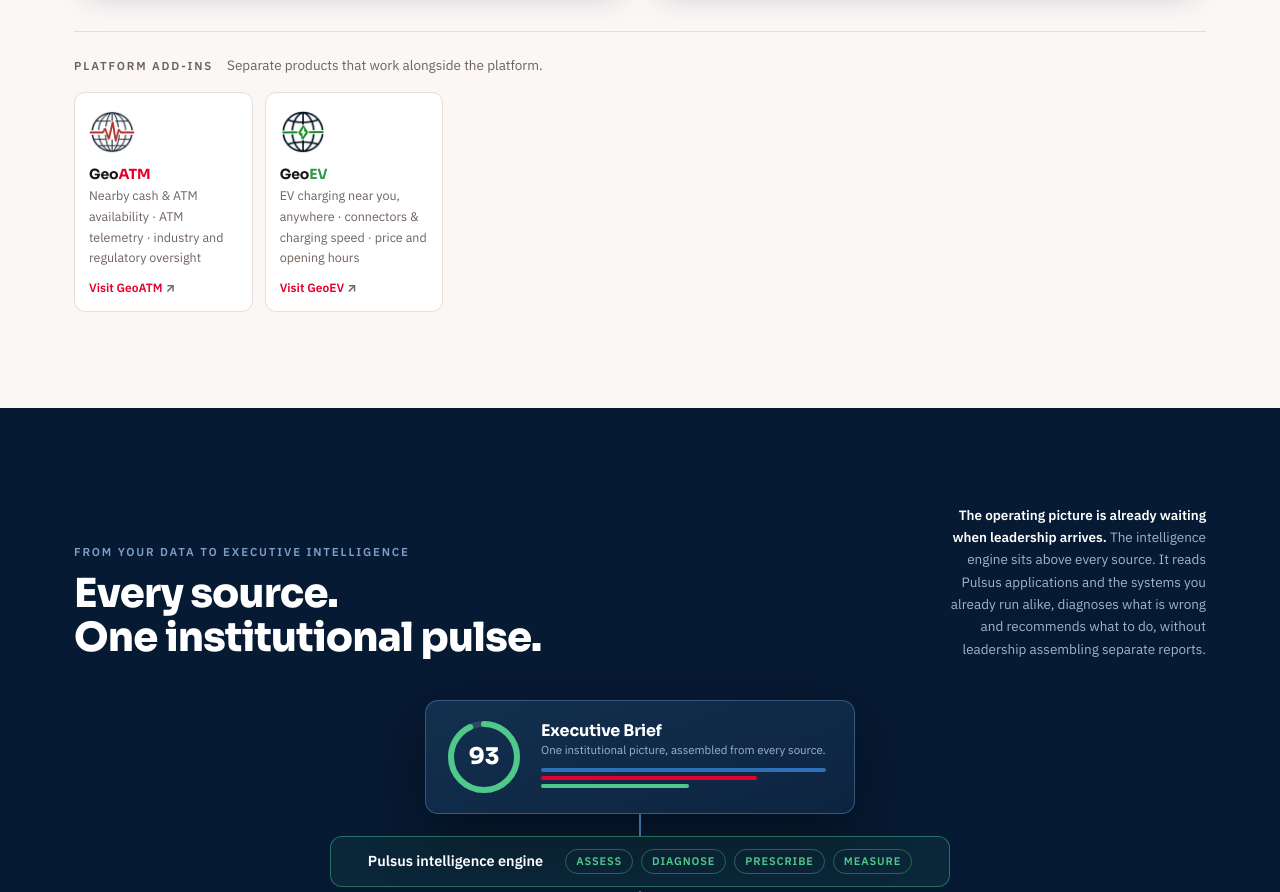
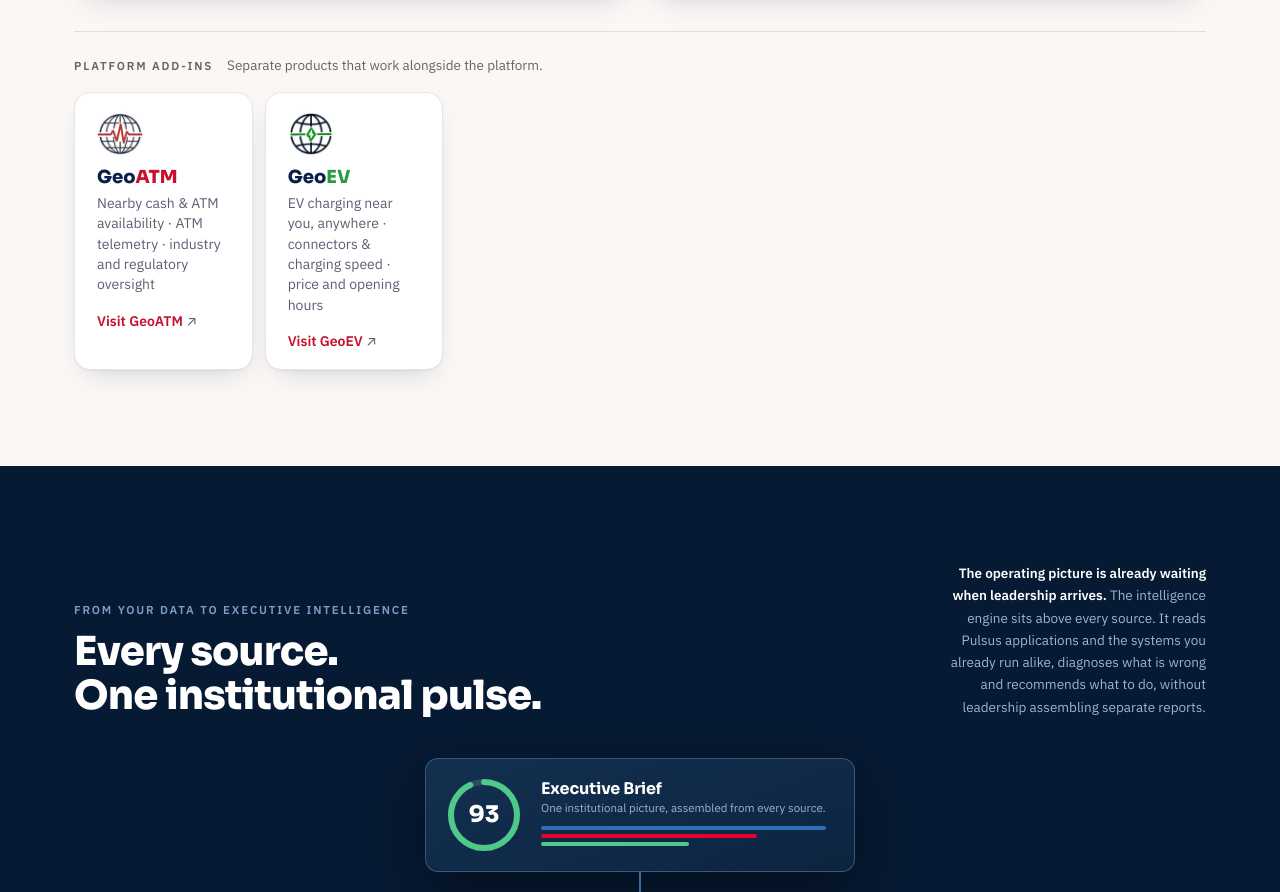
Before and after one commit to n1kk1andie/Pulsus-about, a plain HTML site: page index.html in a window 1280 px wide. Shown: the part 4354-5246 px from the top of the page. Drawn offline with Linux system fonts and the light colour scheme; animation ran at ten frames a second.

Commit message:
Home add-ins: GeoATM and GeoEV cards carry the same weight as Platform and Explore
Co-Authored-By: Claude Opus 5.5 <noreply@anthropic.com>
Claude-Session: https://claude.ai/code/session_01Uwm6ZkpR3p9E4rJsdbscVQ

```diff
--- a/index.html
+++ b/index.html
@@ -262,6 +262,15 @@ header{position:sticky;top:0;z-index:50;background:rgba(13,21,54,.96);backdrop-f
    GeoATM's "ATM" in red and GeoEV's "EV" in green, as in their own logos. */
 .cap .ic img.geo{width:46px;height:46px;padding:0;border:0;background:none;border-radius:0}
 .cap b .atm,.cap b .ev{display:inline;font:inherit;margin:0;padding:0}.cap b .atm{color:var(--red)}.cap b .ev{color:#2f9a45}
+/* The add-in cards carry the same weight as Pulsus Platform's and Explore's cards above:
+   the same card, name type, description and link styles (assets/clusters.css .cl-base). */
+.caps.addins .cap{padding:18px 22px;border:1px solid #e3e6ee;border-radius:16px;
+  box-shadow:0 1px 2px rgba(11,31,77,.06),0 12px 30px -14px rgba(11,31,77,.22)}
+.caps.addins .cap b{font:800 18px/1.2 var(--sora);color:#0B1F4D;letter-spacing:0}
+.caps.addins .cap b .atm{color:#C8102E}
+.caps.addins .cap span{font:400 14px/1.45 var(--plex);color:#5a6072;margin-top:4px}
+.caps.addins .cap .more{font:700 14px/1.2 var(--plex);color:#C8102E;margin-top:12px}
+.caps.addins .cap b span{display:inline;font:inherit;margin:0}.caps.addins .cap b .atm{color:#C8102E}.caps.addins .cap b .ev{color:#2f9a45}
 @media(max-width:1000px){ .caps{grid-template-columns:repeat(3,1fr)} }
 @media(max-width:560px){ .caps{grid-template-columns:repeat(2,1fr)} }
 
```
